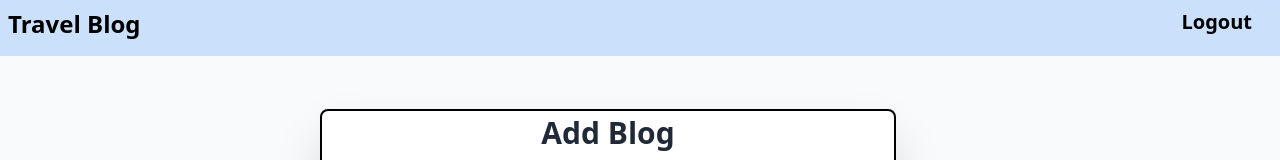
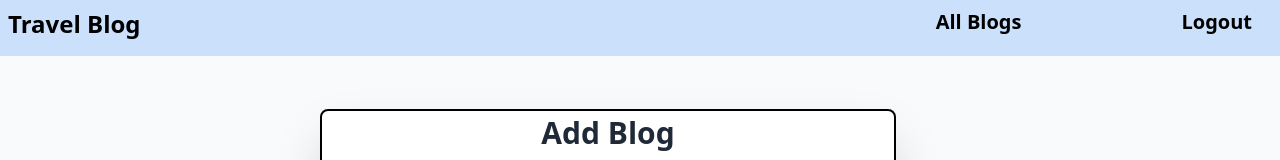
Before and after one commit to preksha3005/Travel-Blog, a React (Create React App) app in the folder client/: page /create in a window 1280 px wide. Shown: the top 160 px of the page. Built offline with nearby package versions, Linux system fonts and the light colour scheme; no server answers.

Commit message:
modified navbar

```diff
--- a/client/src/components/Navbar_login.js
+++ b/client/src/components/Navbar_login.js
@@ -32,7 +32,13 @@ const Navbar_login = () => {
       <ul className="navbar">
         <li>Travel Blog</li>
       </ul>
+
       <ul className="flex relative -left-5 gap-20 text-xl">
+        <li>
+          <a className="hover:text-blue-800" href="/getall">
+            All Blogs
+          </a>
+        </li>
         <li>
           <div className="hover:text-blue-800">{initial}</div>
         </li>
```
